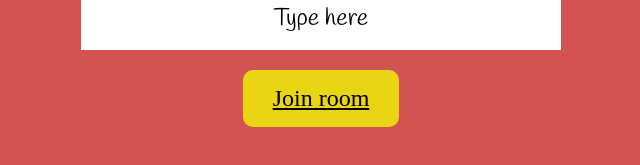
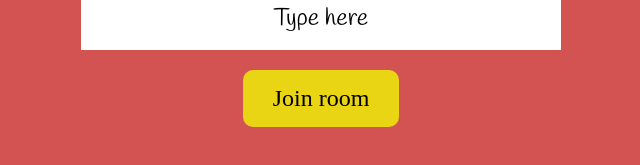
Before and after one commit to scarpakz/chat-me, a Vue app: page /topic in a window 1280 px wide. Shown: the part 361-526 px from the top of the page, without its empty margins (319-959 px from the left). Built offline with nearby package versions, Linux system fonts and the light colour scheme; a web font is replaced by a local one.

Commit message:
added id route param for room

```diff
--- a/src/router/index.js
+++ b/src/router/index.js
@@ -15,7 +15,7 @@ const routes = [
     component: TopicView
   },
   {
-    path: '/room',
+    path: '/room/:room_id',
     name: 'room',
     component: ChatView
   },
--- a/src/views/TopicView.vue
+++ b/src/views/TopicView.vue
@@ -14,12 +14,12 @@
             <div class="form-group">
                 <input type="text" class="search-topic-input" placeholder="Type here" v-model="room_name">
             </div>
-            <router-link :to="{ name: 'room' }" class="sign-in"
+            <button class="sign-in"
             data-aos="fade-up"
             data-aos-duration="1500"
             data-aos-delay="1500"
             @click="goToRoom()"
-            >Join room </router-link>
+            >Join room </button>
             <!-- <div>
                 DIV SUGGESTIONS HERE
             </div> -->
@@ -41,12 +41,21 @@ export default {
 
         const goToRoom = async () => {
             await axios.get('http://localhost:3000/api/v1/room')
-            .then(async () => {
+            .then(async (response) => {
+                const rooms = response.data
+                const getCurrentRoom = rooms.filter((item) => {
+                    return item.name == room_name.value
+                })
+                if (getCurrentRoom.length == 0) { // create room if not existing
                     await axios.post('http://localhost:3000/api/v1/create/room', {room_name: room_name.value})
                     .then(() => {
                         addActiveRoom()
                     })
                     .catch((e) => console.log(e))
+                } else {
+                    addActiveRoom()
+                }
+
             })
         }
 
@@ -57,11 +66,14 @@ export default {
                 const getCurrentRoom = rooms.filter((item) => { // check if same value from the input
                     return item.name == room_name.value
                 })
+                if (getCurrentRoom.length > 0) {
                     await axios.post('http://localhost:3000/api/v1/create/active_room', { user_id: uss.user.id, room_id: getCurrentRoom[0].id })
                     .then(() => {
-                    router.push({name: 'room'})
+                        router.push({name: 'room', params: {room_id: getCurrentRoom[0].id}}) // put room id
                     })
                     .catch((e) => console.log(e))
+                }
+
             })
 
         }
```
Lines whose indentation alone changed are shown as unchanged.
